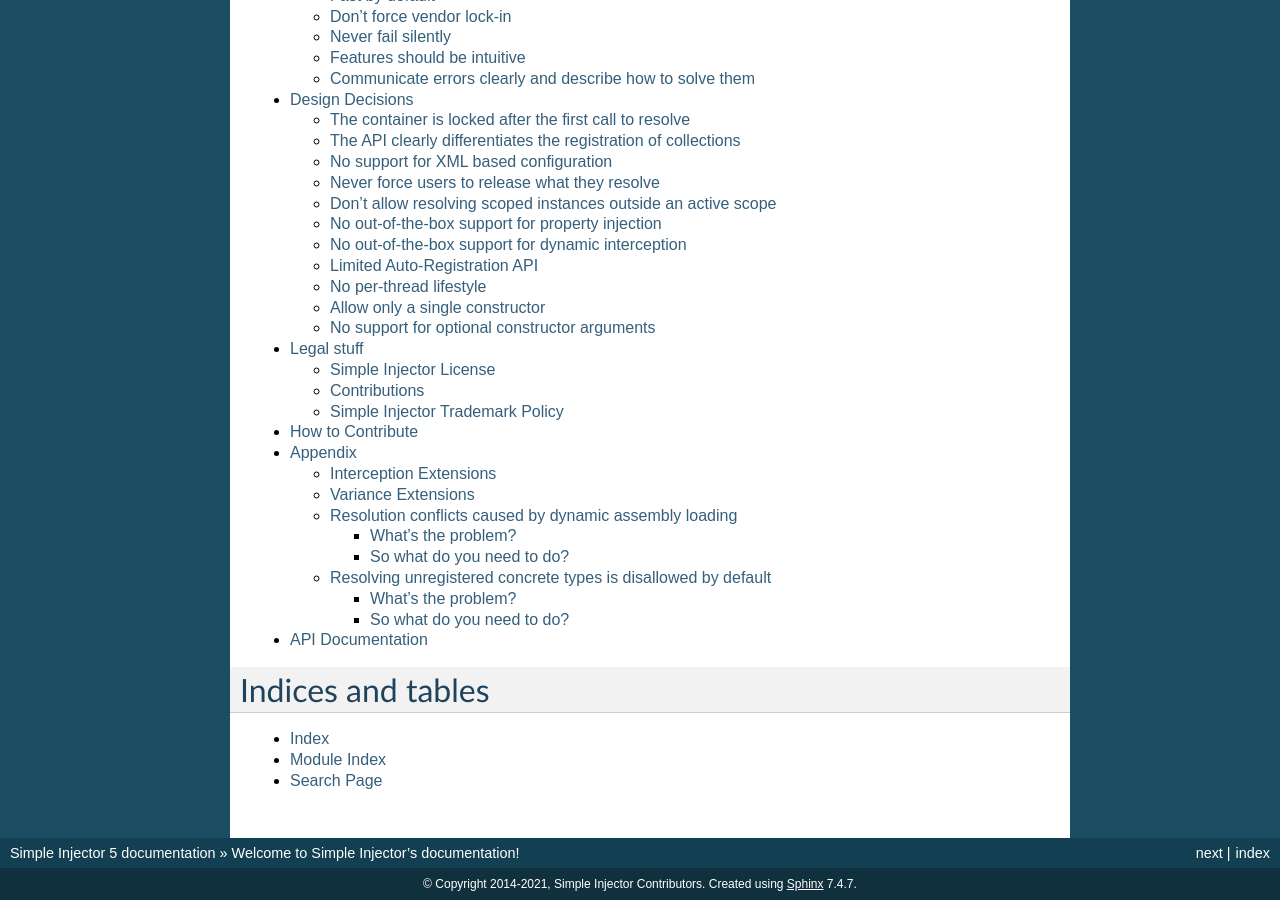
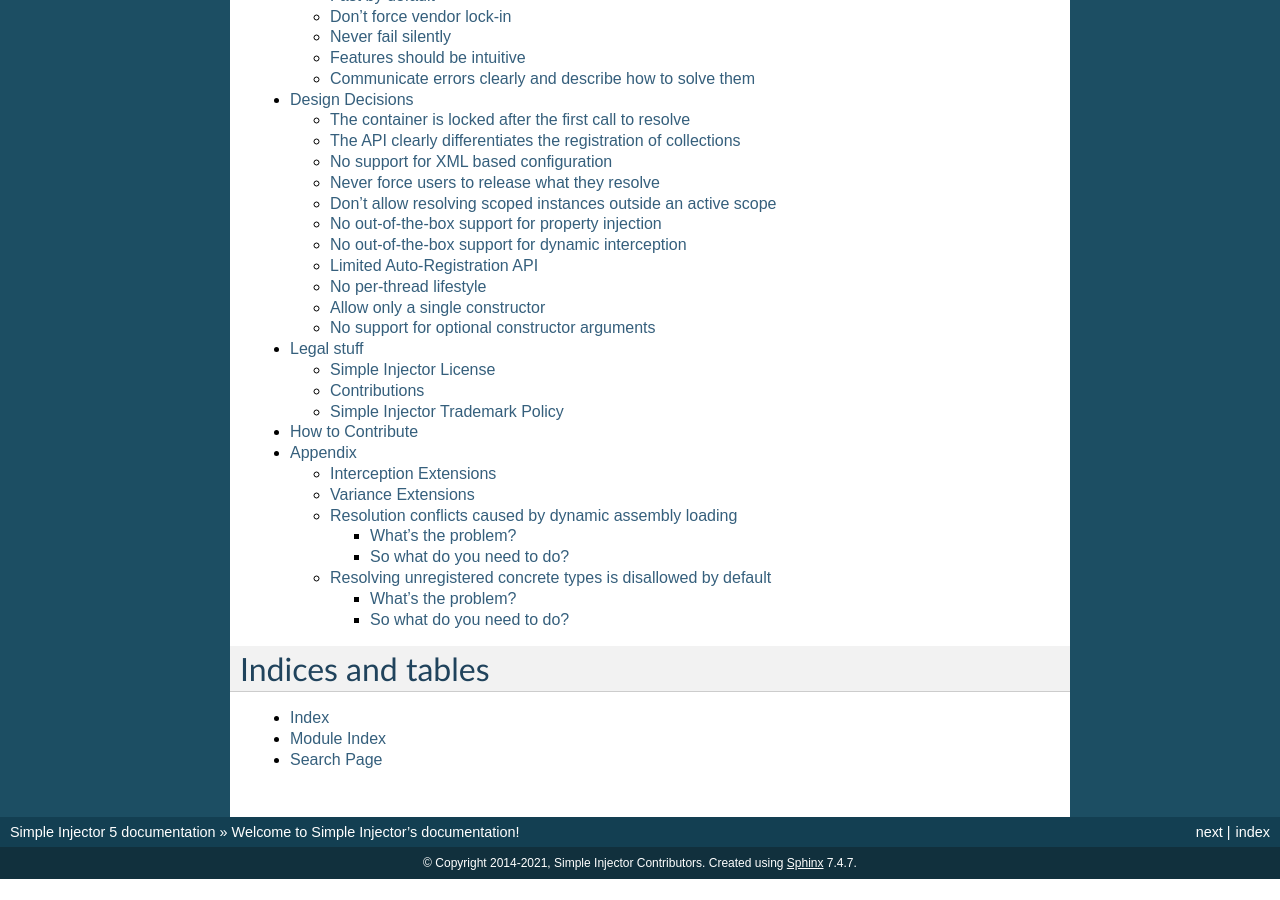
Before and after one commit to simpleinjector/Documentation, a Sphinx documentation site: the page built from source/index.rst, in a window 1280 px wide and 900 px high, scrolled down 3656 px. Built offline with Sphinx 7.4.7, drawn with Linux system fonts in a browser that asks for light colours; after the commit the page ends 4535 px from its top, so only the background shows below that.

Commit message:
Removed link to ReferenceLibrary. ReferenceLibrary will not longer be maintained and might be removed in the future.

```diff
--- a/source/index.rst
+++ b/source/index.rst
@@ -43,7 +43,6 @@ Contents:
    legal
    contribute
    appendix
-   API Documentation <https://simpleinjector.org/ReferenceLibrary/>
 
 Indices and tables
 ==================
```
